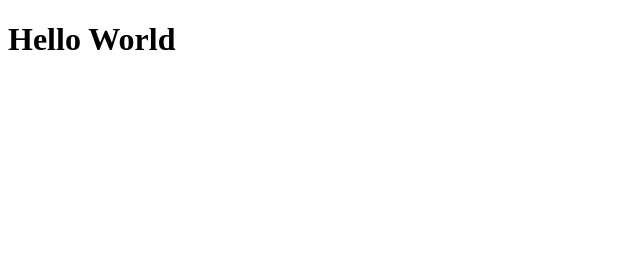
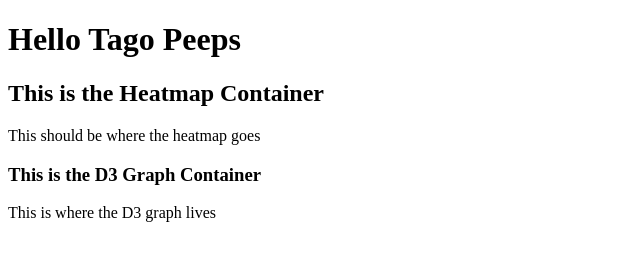
Before and after one commit to Cassidy-Tucker/tago, a website: page frontend/public/index.html in a window 1280 px wide. Shown: the whole page, without its empty margins (0-640 px from the left). Drawn offline with nearby package versions, Linux system fonts and the light colour scheme.

Commit message:
downloaded d3 jquery and package.json for front end

```diff
--- a/frontend/public/index.html
+++ b/frontend/public/index.html
@@ -2,13 +2,18 @@
 <html>
   <head>
     <meta charset="utf-8">
-    <title>Tago</title>
+    <title>Tago Visualizations</title>
     <script language="javascript" type="text/javascript" src="./js/jquery-3.2.1.js"></script>
     <script language="javascript" type="text/javascript" src="./js/script.js"></script>
+    <script src="https://d3js.org/d3.v4.min.js"></script>
   </head>
   <body>
-
-<h1> Hello World </h1>
-
-</body>
-</html>
+    <h1> Hello Tago Peeps </h1>
+    <div class="heatmap">
+      <h2>This is the Heatmap Container</h2>
+      <p>This should be where the heatmap goes</p>
+    <div class="d3graph">
+      <h3>This is the D3 Graph Container</h3>
+      <p>This is where the D3 graph lives</p>
+  </body>
+  </html>
```
Also changed, not shown: frontend/package.json (added, +18 -0 lines), 3 other files.
